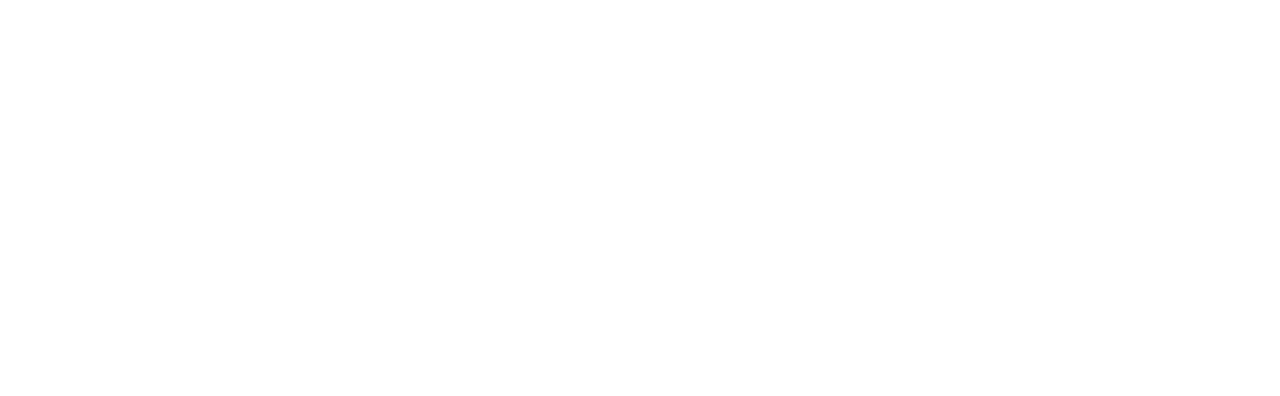
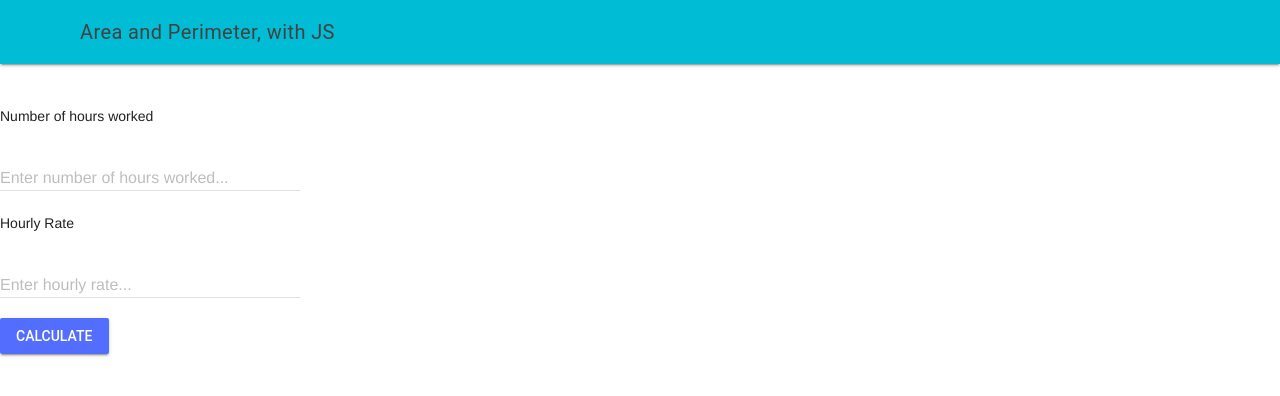
Before and after one commit to Johanna-liu16/ICS2O-Unit-2-05-JS, a plain HTML site: page index.html in a window 1280 px wide. Drawn offline with nearby package versions, Linux system fonts and the light colour scheme.

Commit message:
added code

```diff
--- a/index.html
+++ b/index.html
@@ -13,9 +13,55 @@
     <link rel="icon" type="image/png" sizes="32x32" href="favicon-32x32.png">
     <link rel="icon" type="image/png" sizes="16x16" href="favicon-16x16.png">
     <link rel="manifest" href="site.webmanifest">
-    <title>My first webpage, with JS</title>
+    <title>Salary Program</title>
   </head>
     <body>
     <script defer src="https://code.getmdl.io/1.3.0/material.min.js"></script>
+      <script src="./js/script.js"></script>
+      <div class="mdl-layout mdl-js-layout mdl-layout--fixed-header">
+        <header class="mdl-layout__header">
+          <div class="mdl-layout__header-row">
+            <span class="mdl-layout-title">Area and Perimeter, with JS</span>
+          </div>
+        </header>
+        <main class="mdl-layout__content">
+            <br>
+            <br>
+          <!-- Numeric Textfield -->
+          <form action="#">
+            <p>Number of hours worked</p>
+            <div class="mdl-textfield mdl-js-textfield">
+              <input
+                class="mdl-textfield__input"
+                type="text"
+                pattern="-?[0-9]*(\.[0-9]+)?"
+                id="hours-worked"/>
+              <label class="mdl-textfield__label" for="hours-worked">Enter number of hours worked... </label>
+              <span class="mdl-textfield__error">Input is not a number!</span>
+            </div>
+            <!-- Numeric Textfield -->
+            <form action="#">
+              <p>Hourly Rate</p>
+              <div class="mdl-textfield mdl-js-textfield">
+                <input
+                  class="mdl-textfield__input"
+                  type="text"
+                  pattern="-?[0-9]*(\.[0-9]+)?"
+                  id="hourly-rate"/>
+                <label class="mdl-textfield__label" for="hourly-rate">Enter hourly rate...</label>
+                <span class="mdl-textfield__error">Input is not a number!</span>
+              </div>
+            </form>
+            <!-- Raised button with ripple -->
+            <button
+              class="mdl-button mdl-js-button mdl-button--raised mdl-js-ripple-effect mdl-button--accent"
+              onclick="calculate()">
+              Calculate
+            </button>
+            <br />
+            <p>
+              <div id="income"></div>
+              <div id="government"></div>
+        </main>
     </body>
 </html>
--- a/js/script.js
+++ b/js/script.js
@@ -3,3 +3,21 @@
 // Created by: Johanna Liu
 // Created on: Mar 2022
 // This file contains the JS functions for index.html
+
+'use strict'
+/**
+ * This function calculates area and perimeter of rectangle.
+ */
+function calculate () {
+  // input
+  const hours = parseInt(document.getElementById('hours-worked').value)
+  const rate = parseInt(document.getElementById('hourly-rate').value)
+
+  // process
+  const tax = ( hours * rate ) * 0.18
+  const pay = ( hours * rate ) * ( 1.00 - 0.18 )
+
+  // output
+  document.getElementById('income').innerHTML = 'Your pay will be: ' + '$' + pay.toFixed(2)
+  document.getElementById('government').innerHTML = 'The government will take: ' + '$' + tax.toFixed(2)
+}
```
Also changed, not shown: 1 other file.
